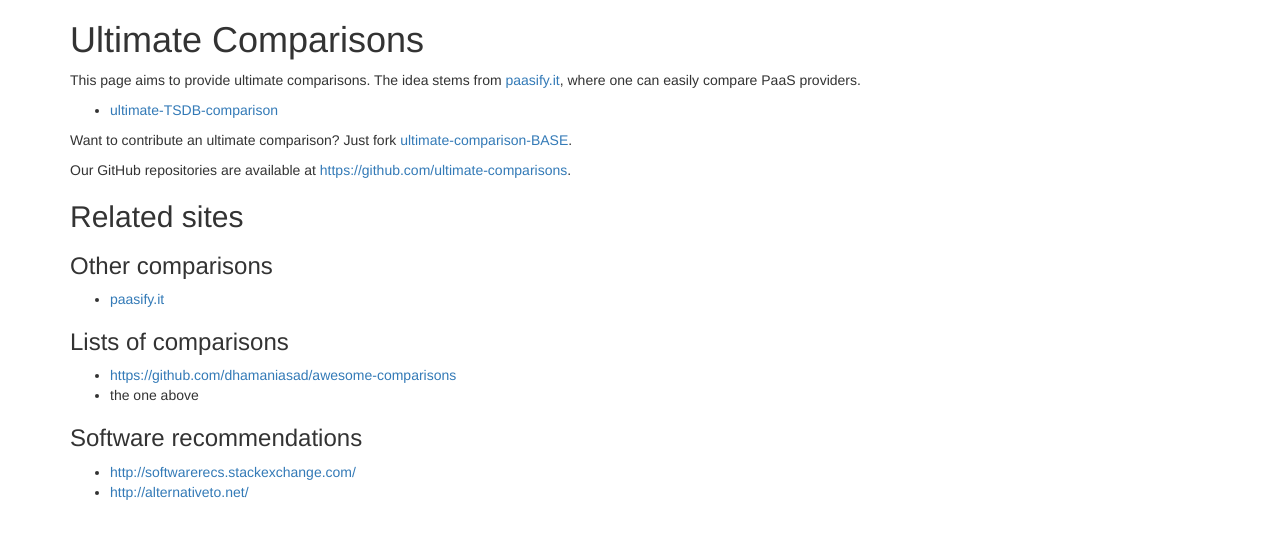
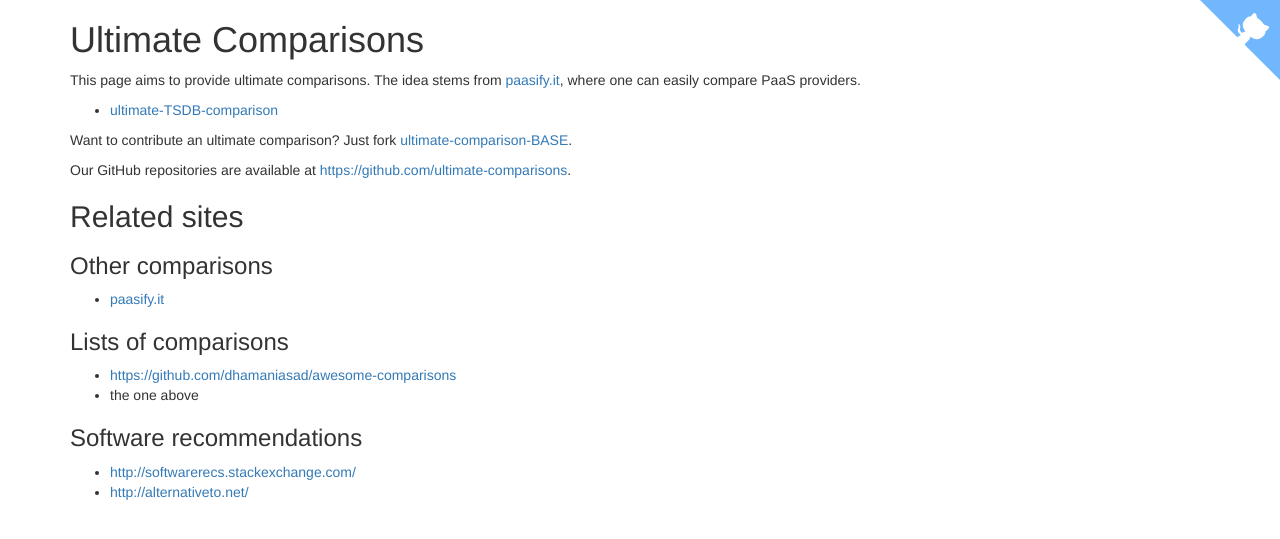
Before and after one commit to ultimate-comparisons/ultimate-comparisons.github.io, a Jekyll site: the page built from index.md, in a window 1280 px wide. Shown: the top 539 px of the page. Built offline with Jekyll 4.4.1, drawn with Linux system fonts in a browser that asks for light colours.

Commit message:
Add GitHub corner as designed by https://github.com/tholman/github-corners

```diff
--- a/_layouts/default.html
+++ b/_layouts/default.html
@@ -7,6 +7,7 @@
     <title>Ultimate Comparisons</title>
   </head>
   <body>
+<a href="https://your-url" class="github-corner"><svg width="80" height="80" viewBox="0 0 250 250" style="fill:#70B7FD; color:#fff; position: absolute; top: 0; border: 0; right: 0;"><path d="M0,0 L115,115 L130,115 L142,142 L250,250 L250,0 Z"></path><path d="M128.3,109.0 C113.8,99.7 119.0,89.6 119.0,89.6 C122.0,82.7 120.5,78.6 120.5,78.6 C119.2,72.0 123.4,76.3 123.4,76.3 C127.3,80.9 125.5,87.3 125.5,87.3 C122.9,97.6 130.6,101.9 134.4,103.2" fill="currentColor" style="transform-origin: 130px 106px;" class="octo-arm"></path><path d="M115.0,115.0 C114.9,115.1 118.7,116.5 119.8,115.4 L133.7,101.6 C136.9,99.2 139.9,98.4 142.2,98.6 C133.8,88.0 127.5,74.4 143.8,58.0 C148.5,53.4 154.0,51.2 159.7,51.0 C160.3,49.4 163.2,43.6 171.4,40.1 C171.4,40.1 176.1,42.5 178.8,56.2 C183.1,58.6 187.2,61.8 190.9,65.4 C194.5,69.0 197.7,73.2 200.1,77.6 C213.8,80.2 216.3,84.9 216.3,84.9 C212.7,93.1 206.9,96.0 205.4,96.6 C205.1,102.4 203.0,107.8 198.3,112.5 C181.9,128.9 168.3,122.5 157.7,114.1 C157.9,116.9 156.7,120.9 152.7,124.9 L141.0,136.5 C139.8,137.7 141.6,141.9 141.8,141.8 Z" fill="currentColor" class="octo-body"></path></svg></a><style>.github-corner:hover .octo-arm{animation:octocat-wave 560ms ease-in-out}@keyframes octocat-wave{0%,100%{transform:rotate(0)}20%,60%{transform:rotate(-25deg)}40%,80%{transform:rotate(10deg)}}@media (max-width:500px){.github-corner:hover .octo-arm{animation:none}.github-corner .octo-arm{animation:octocat-wave 560ms ease-in-out}}</style>
     <div class="container">
        {{ content }}
     </div>
```
